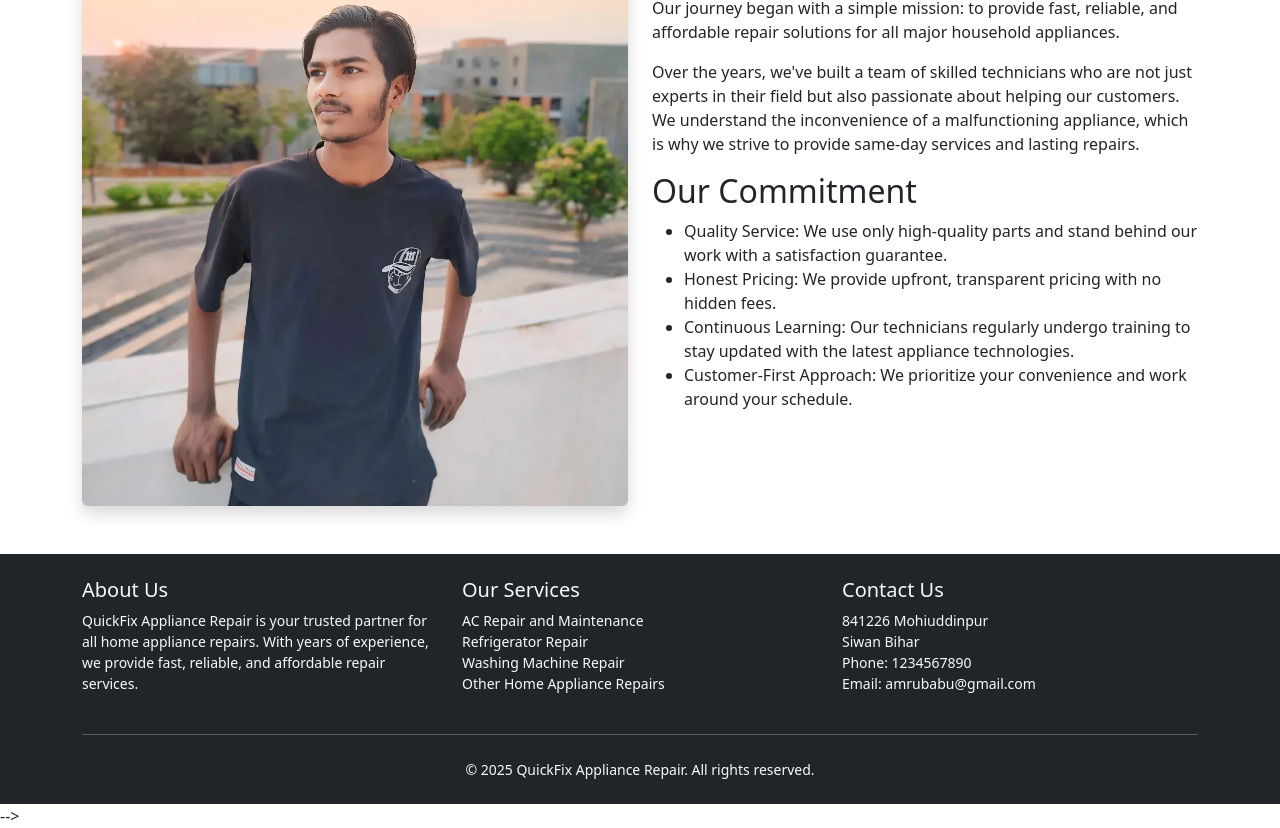
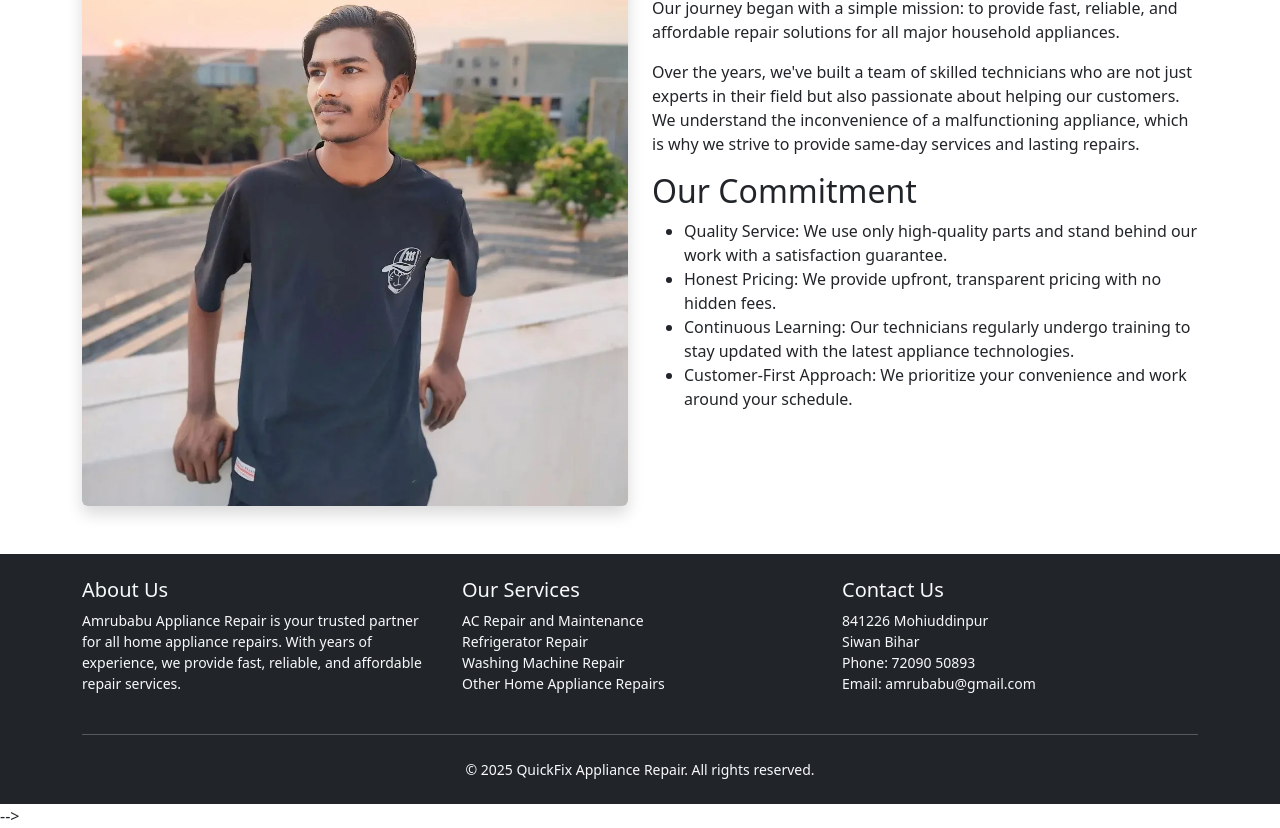
Before and after one commit to Gyasuddinali/acrepaire, a React (Create React App) app: page /about in a window 1280 px wide. Shown: the part 377-1205 px from the top of the page. Built offline with nearby package versions, Linux system fonts and the light colour scheme.

Commit message:
Update Footer.js
Number change

```diff
--- a/src/components/Footer.js
+++ b/src/components/Footer.js
@@ -8,7 +8,7 @@ function Footer() {
           <div className="col-md-4 mb-3 mb-md-0">
             <h5>About Us</h5>
             <p className="small">
-              QuickFix Appliance Repair is your trusted partner for all home appliance repairs. With years of
+              Amrubabu Appliance Repair is your trusted partner for all home appliance repairs. With years of
               experience, we provide fast, reliable, and affordable repair services.
             </p>
           </div>
@@ -28,7 +28,7 @@ function Footer() {
               <br />
               Siwan Bihar
               <br />
-              Phone: 1234567890
+              Phone: 72090 50893
               <br />
               Email: amrubabu@gmail.com
             </address>
```
